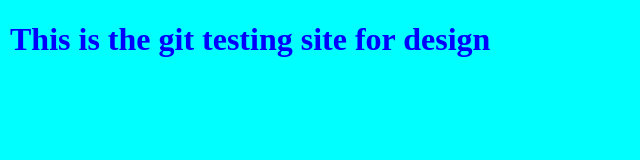
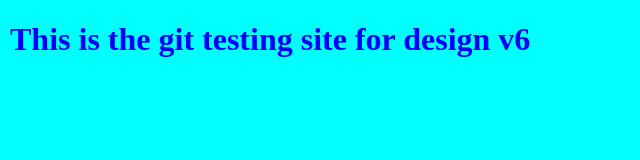
Before and after one commit to Rishabh471/gittuto, a plain HTML site: page index.html in a window 1280 px wide. Shown: the full height of the page, 0-640 px from the left. Drawn offline with Linux system fonts and the light colour scheme.

Commit message:
v6 changes

```diff
--- a/index.html
+++ b/index.html
@@ -7,6 +7,6 @@
     <title>new doc file v6</title>
 </head>
 <body>
-    <h1>This is the git testing site for design</h1>
+    <h1>This is the git testing site for design v6</h1>
 </body>
 </html>
```
